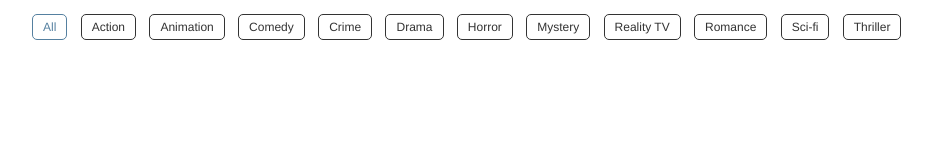
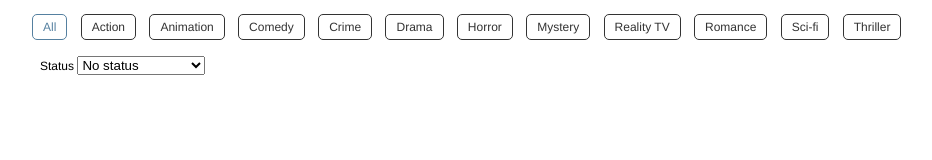
Before and after one commit to ryanburgess/TV-Shows, a website: page index.html in a window 1280 px wide. Shown: the whole page, without its empty margins (0-932 px from the left). Drawn offline with nearby package versions, Linux system fonts and the light colour scheme; no server answers.

Commit message:
add status option for shows watched or not watched

```diff
--- a/index.html
+++ b/index.html
@@ -19,6 +19,16 @@
     		<li><a href="#sci-fi">Sci-fi</a></li>
     		<li><a href="#thriller">Thriller</a></li>
     	</ul>
+    	<form class="status">
+    		<label>Status</label>
+    		<select id="status">
+    			<option value="">No status</option>
+    			<option value="watched">Watched</option>
+    			<option value="watching">Watching</option>
+    			<option value="stopped-watching">Stopped watching</option>
+    			<option value="not-watched">Not watched</option>
+    		</select>
+    	</form>
         <ul class="shows">
         </ul>
         <script src="http://ajax.googleapis.com/ajax/libs/jquery/1.9.1/jquery.min.js" type="text/javascript"></script>
--- a/js/tv.js
+++ b/js/tv.js
@@ -3,428 +3,588 @@
 
 	var shows = [
 		{
+			"title":"24",
+			"status":"watched"
+		},
+		{
 			"title":"30 Rock",
-			"status":"watched",
+			"status":"watched"
 		},
 		{
 			"title":"666 Park Avenue",
-			"status":"watched",
+			"status":"watched"
 		},
 		{
 			"title":"90210",
-			"status":"watched",
+			"status":"watched"
 		},
 		{
 			"title":"Adventure Time",
-			"status":"watching",
+			"status":"watching"
 		},
 		{
 			"title":"Alcatraz",
-			"status":"watched",
+			"status":"watched"
+		},
+		{
+			"title":"Almost Human",
+			"status":"not-watched"
+		},
+		{
+			"title":"Alphas",
+			"status":"not-watched"
+		},
+		{
+			"title":"American Dad!",
+			"status":"stopped-watching"
 		},
 		{
 			"title":"American Horror Story",
-			"status":"watched",
+			"status":"watched"
 		},
 		{
 			"title":"Anger Management",
-			"status":"watching",
+			"status":"watching"
 		},
 		{
 			"title":"Angry Boys",
-			"status":"watched",
+			"status":"watched"
 		},
 		{
 			"title":"Archer",
-			"status":"watching",
+			"status":"watching"
 		},
 		{
 			"title":"Arrested Development",
-			"status":"watched",
+			"status":"watched"
 		},
 		{
 			"title":"Bad Girls Club",
-			"status":"watched",
+			"status":"watched"
+		},
+		{
+			"title":"Battlestar Galactica",
+			"status":"not-watched"
 		},
 		{
 			"title":"Best Ink",
-			"status":"watching",
+			"status":"watching"
 		},
 		{
 			"title":"Better off Ted",
-			"status":"watched",
+			"status":"watched"
 		},
 		{
 			"title":"Big Brother",
-			"status":"watched",
+			"status":"watched"
+		},
+		{
+			"title":"Black Mirror",
+			"status":"not-watched"
 		},
 		{
 			"title":"Boardwalk Empire",
-			"status":"watching",
+			"status":"watching"
 		},
 		{
 			"title":"Bob's Burgers",
-			"status":"watched",
+			"status":"watching"
+		},
+		{
+			"title":"Bones",
+			"status":"stopped-watching"
 		},
 		{
 			"title":"Bored to Death",
-			"status":"watched",
+			"status":"watched"
+		},
+		{
+			"title":"Boston Legal",
+			"status":"watched"
 		},
 		{
 			"title":"Breaking Bad",
-			"status":"watched",
+			"status":"watched"
+		},
+		{
+			"title":"Breakout Kings",
+			"status":"not-watched"
 		},
 		{
 			"title":"Brotherhood",
-			"status":"watched",
+			"status":"watched"
 		},
 		{
 			"title":"Burn Notice",
-			"status":"watching",
+			"status":"watched"
 		},
 		{
 			"title":"Californication",
-			"status":"watched",
+			"status":"watched"
+		},
+		{
+			"title": "Chuck",
+			"status": "not-watched",
+		},
+		{
+			"title": "Cleveland Show",
+			"status": "stopped-watching",
 		},
 		{
 			"title":"Community",
-			"status":"watched",
+			"status":"watched"
 		},
 		{
 			"title":"Covert Affairs",
-			"status":"watching",
+			"status":"watching"
 		},
 		{
 			"title":"Criminal Minds",
-			"status":"watching",
+			"status":"watching"
+		},
+		{
+			"title":"Curb Your Enthusiasm",
+			"status":"not-watched"
+		},
+		{
+			"title":"Damages",
+			"status":"not-watched"
+		},
+		{
+			"title":"Deadwood",
+			"status":"not-watched"
 		},
 		{
 			"title":"Desperate Housewives",
-			"status":"watched",
+			"status":"watched"
 		},
 		{
 			"title":"Dexter",
-			"status":"watched",
+			"status":"watched"
+		},
+		{
+			"title": "Doctor Who",
+			"status":"not-watched"
+		},
+		{
+			"title": "Dollhouse",
+			"status":"watched"
+		},
+		{
+			"title": "Don't Trust the B---- in Apartment 23",
+			"status":"stopped-watching"
 		},
 		{
 			"title":"Downton Abbey",
-			"status":"maybe",
+			"status":"not-watched"
 		},
 		{
 			"title":"Eastbound & Down",
-			"status":"watched",
+			"status":"watched"
 		},
 		{
 			"title":"Elementary",
-			"status":"watching",
+			"status":"watching"
 		},
 		{
 			"title":"Entourage",
-			"status":"watched",
+			"status":"watched"
 		},
 		{
 			"title":"Episodes",
-			"status":"watching",
+			"status":"watching"
+		},
+		{
+			"title":"Extras",
+			"status":"not-watched"
 		},
 		{
 			"title":"Family Guy",
-			"status":"watching",
+			"status":"watching"
+		},
+		{
+			"title":"Friends",
+			"status":"watched"
+		},
+		{
+			"title":"Fringe",
+			"status":"not-watched"
 		},
 		{
 			"title":"Flight of the Conchords",
-			"status":"watched",
+			"status":"watched"
 		},
 		{
 			"title":"Futurama",
-			"status":"watched",
+			"status":"watched"
 		},
 		{
 			"title":"Game of Thrones",
-			"status":"watched",
+			"status":"watched"
 		},
 		{
 			"title":"Girls",
-			"status":"watched",
+			"status":"watched"
 		},
 		{
 			"title":"Gossip Girl",
-			"status":"watched",
+			"status":"watched"
 		},
 		{
 			"title":"Happy Endings",
-			"status":"watched",
+			"status":"watched"
+		},
+		{
+			"title":"Heroes",
+			"status":"watched"
 		},
 		{
 			"title":"Homeland",
-			"status":"watching",
+			"status":"watching"
 		},
 		{
 			"title":"Hostages",
-			"status":"watching",
+			"status":"watching"
 		},
 		{
 			"title":"House of Cards",
-			"status":"watching",
+			"status":"watching"
 		},
 		{
 			"title":"House of Lies",
-			"status":"watching",
+			"status":"watching"
 		},
 		{
 			"title":"How I Met Your Mother",
-			"status":"watched",
+			"status":"watched"
 		},
 		{
 			"title":"How to Make it In America",
-			"status":"watched",
+			"status":"watched"
 		},
 		{
 			"title":"Hung",
-			"status":"watched",
+			"status":"watched"
 		},
 		{
 			"title":"Ink Master",
-			"status":"watched",
+			"status":"watched"
 		},
 		{
 			"title":"It's Always Sunny In Philadelphia",
-			"status":"watched",
+			"status":"watched"
 		},
 		{
 			"title":"Ja'mie: Private School Girl",
-			"status":"watched",
+			"status":"watching"
 		},
 		{
 			"title":"Jersey Shore",
-			"status":"watched",
+			"status":"watched"
+		},
+		{
+			"title":"Kenny vs. Spenny",
+			"status":"watched"
+		},
+		{
+			"title":"King of Queens",
+			"status":"watched"
 		},
 		{
 			"title":"LA Ink",
-			"status":"watched",
+			"status":"watched"
 		},
 		{
 			"title":"Legit",
-			"status":"watched",
+			"status":"watched"
 		},
 		{
 			"title":"Lie to Me",
-			"status":"watched",
+			"status":"watched"
+		},
+		{
+			"title":"Life",
+			"status":"not-watched"
 		},
 		{
 			"title":"Lost",
-			"status":"watched",
+			"status":"watched"
+		},
+		{
+			"title":"Louie",
+			"status":"not-watched"
+		},
+		{
+			"title":"Lucky Louie",
+			"status":"watched"
 		},
 		{
 			"title":"Mad Men",
-			"status":"watched",
+			"status":"watched"
 		},
 		{
 			"title":"Modern Family",
-			"status":"watched",
+			"status":"watched"
 		},
 		{
 			"title":"Mom",
-			"status":"watched",
+			"status":"stopped-watching",
 		},
 		{
 			"title":"Napoleon Dynamite",
-			"status":"watched",
+			"status":"stopped-watching",
 		},
 		{
 			"title":"New Girl",
-			"status":"watched",
+			"status":"stopped-watching",
+		},
+		{
+			"title": "Numb3rs",
+			"status":"watched"
 		},
 		{
 			"title":"Nurse Jackie",
-			"status":"watched",
+			"status":"watched"
+		},
+		{
+			"title":"One Tree Hill",
+			"status":"stopped-watching"
 		},
 		{
 			"title":"Orange Is The New Black",
-			"status":"watched",
+			"status":"watched"
 		},
 		{
+			"title":"Oz",
+			"status":"stopped-watching",
+		},
+		{
+  			"title": "Prison Break",
+  			"status":"stopped-watching",
+  		},
+		{
 			"title":"Parenthood",
-			"status":"watched",
+			"status":"stopped-watching",
 		},
 		{
 			"title":"Parks And Recreation",
-			"status":"watched",
+			"status":"watched"
 		},
 		{
 			"title":"Partners",
-			"status":"watched",
+			"status":"watched"
 		},
 		{
 			"title":"Party Down",
-			"status":"watched",
+			"status":"watched"
 		},
 		{
 			"title":"Person of Interest",
-			"status":"watched",
+			"status":"watched"
 		},
 		{
 			"title":"Portlandia",
-			"status":"watched",
+			"status":"not-watched"
 		},
 		{
 			"title":"Prime Suspect",
-			"status":"watched",
+			"status":"stopped-watching",
 		},
 		{
 			"title":"Project Runway",
-			"status":"watched",
+			"status":"watched"
 		},
 		{
 			"title":"Revenge",
-			"status":"watched",
+			"status":"watching"
 		},
 		{
 			"title":"Ringer",
-			"status":"watched",
+			"status":"watched"
 		},
 		{
 			"title":"Rules of Engagement",
-			"status":"watched",
+			"status":"watched"
+		},
+		{
+			"title":"Samantha Who?",
+			"status":"watched"
 		},
 		{
 			"title":"Scandal",
-			"status":"watched",
+			"status":"watched"
+		},
+		{
+			"title":"Secret Diary of a Call Girl",
+			"status":"watched"
 		},
 		{
 			"title":"Seinfeld",
-			"status":"watched",
+			"status":"watched"
 		},
 		{
 			"title":"Shameless",
-			"status":"watching",
+			"status":"watching"
 		},
 		{
 			"title":"Shark Tank",
-			"status":"watched",
+			"status":"watched"
 		},
 		{
 			"title":"Six Feet Under",
-			"status":"watched",
+			"status":"not-watched"
 		},
 		{
 			"title":"Sons of Anarchy",
-			"status":"watched",
+			"status":"watched"
 		},
 		{
 			"title":"South Park",
-			"status":"watched",
+			"status":"watched"
 		},
 		{
 			"title":"Suburgatory",
-			"status":"watched",
+			"status":"watched"
 		},
 		{
 			"title":"Suits",
-			"status":"watched",
+			"status":"watched"
 		},
 		{
 			"title":"Summer Heights High",
-			"status":"watched",
+			"status":"watched"
 		},
 		{
 			"title":"Tattoo Nightmares",
-			"status":"watched",
+			"status":"watched"
+		},
+		{
+			"title": "That '70s Show",
+			"status":"watched"
 		},
 		{
 			"title":"The Awesomes",
-			"status":"watched",
+			"status":"not-watched"
 		},
 		{
 			"title":"The Bad Girl's Club",
-			"status":"watched",
+			"status":"watched"
 		},
 		{
 			"title":"The Big Bang Theory",
-			"status":"watched",
+			"status":"watching"
+		},
+		{
+			"title":"The Big C",
+			"status":"not-watched"
 		},
 		{
 			"title":"The Blacklist",
-			"status":"watched",
+			"status":"watching"
 		},
 		{
 			"title":"The Crazy Ones",
-			"status":"watched",
+			"status":"watching"
 		},
 		{
 			"title":"The Following",
-			"status":"watched",
+			"status":"watching"
 		},
 		{
 			"title":"The Good Wife",
-			"status":"watched",
+			"status":"watched"
 		},
 		{
 			"title":"The IT Crowd",
-			"status":"watched",
+			"status":"watched"
+		},
+		{
+			"title":"The League",
+			"status":"watched"
 		},
 		{
 			"title":"The L Word",
-			"status":"watched",
+			"status":"watched"
 		},
 		{
 			"title":"The Mentalist",
-			"status":"watched",
+			"status":"watching"
 		},
 		{
 			"title":"The Mindy Project",
-			"status":"watching",
+			"status":"watching"
+		},
+		{
+			"title": "The Newsroom",
+			"status":"not-watched"
 		},
 		{
 			"title":"The Office",
-			"status":"watched",
+			"status":"watched"
 		},
 		{
 			"title":"The Playboy Club",
-			"status":"watched",
+			"status":"watched"
 		},
 		{
 			"title":"The Real Housewives of Vancouver",
-			"status":"watched",
+			"status":"watched"
+		},
+		{
+			"title":"The Sopranos",
+			"status":"watched"
+		},
+		{
+			"title":"the Tudors",
+			"status":"not-watched"
 		},
 		{
 			"title":"The Walking Dead",
-			"status":"watching",
+			"status":"watching"
 		},
 		{
 			"title":"White Collar",
-			"status":"watching",
+			"status":"watching"
 		},
 		{
 			"title":"The Wire",
-			"status":"watched",
+			"status":"watched"
+		},
+		{
+			"title":"Trailer Park Boys",
+			"status":"watched"
 		},
 		{
 			"title":"Trophy Wife",
-			"status":"watching",
+			"status":"watching"
 		},
 		{
 			"title":"True Blood",
-			"status":"watched",
+			"status":"watched"
 		},
 		{
 			"title":"Two And A Half Men",
-			"status":"watching",
+			"status":"watching"
 		},
 		{
 			"title":"Up All Night",
-			"status":"watched",
+			"status":"watched"
+		},
+		{
+			"title":"Veep",
+			"status":"not-watched"
 		},
 		{
 			"title":"Vegas",
-			"status":"watched",
+			"status":"watched"
 		},
 		{
 			"title":"We Are Men",
-			"status":"watched",
+			"status":"watched"
 		},
 		{
 			"title":"Weeds",
-			"status":"watched",
+			"status":"watched"
 		},
 		{
 			"title":"Workaholics",
@@ -450,7 +610,7 @@
 	            var genreClass = genre.toLowerCase();
 	            genreClass = genreClass.replace(/,/g, "");
 	            var html = "";
-	            html += "<li class='show-item "+ genreClass +"'>";
+	            html += "<li class='show-item "+ genreClass +"' data-status='"+ status +"'>";
 	            html += "<img src='"+ image +"' alt='"+ title +" poster'>";
 	            html += "<div class='content'>";
 	            html += "<h2>"+ title +"</h2>";
@@ -471,8 +631,21 @@
 
 	for (var i = 0; i < shows.length; i++){
 	    tvData(shows[i].title, shows[i].status);
+	}
 
-	}
+	$("#status").on("change", function (){
+		var value = $(this).val();
+
+		// set genres to all
+		$(".genres a").removeClass("current");
+		$(".genres a[href='#all']").addClass("current");
+
+		if(value != ""){
+			$(".shows .show-item").hide();
+			$(".shows li.show-item[data-status='"+ value +"']").fadeIn();
+		}
+
+	});
 
 
 	$(".genres").on("click", "a", function(){
@@ -482,13 +655,21 @@
 		$(".genres a").removeClass("current");
 		$(this).addClass("current");
 
-		$(".shows .show-item").hide();
+		// watch status
+		var watchStatus = $("#status").val();
+
+
 		if(genreClick != "all"){
-			$(".shows ."+ genreClick).fadeIn();
-		}else{
-			$(".shows .show-item").fadeIn();
+			if(watchStatus != ""){
+				$(".shows .show-item").hide();
+				$(".shows li."+ genreClick +"[data-status='"+ watchStatus +"']").fadeIn();
+			}else{
+				$(".shows li."+ genreClick).fadeIn();
+			}
 		}
 
+
+		return false;
 	});
 
 }(jQuery));
--- a/source/modules/_show.scss
+++ b/source/modules/_show.scss
@@ -1,5 +1,5 @@
 .genres{
-	@include rem("margin", 20, 0, 40, 0);
+	@include rem("margin", 20, 0, 20, 0);
 	@include margin-auto();
 	width:95%;
 	li{
@@ -29,16 +29,21 @@
 	}
 }
 
+.status{
+	float:left;
+	display:block;
+	@include rem("margin", 0, 0, 20, 40);
+}
+
 .shows{
-	@include rem("margin", 20, 0);
-	@include margin-auto();
-	text-align:center;
-	width:95%;
+	clear:both;
+	@include rem("margin", 20, 0, 20, 40);
 
 	li{
 		@include inline-block();
 		@include rem("width", 400);
 		@include rem("margin-bottom", 50);
+		text-align:left;
 
 		img{
 			float:left;
```
Also changed, not shown: css/style.css, source/modules/_footer.scss (deleted).
